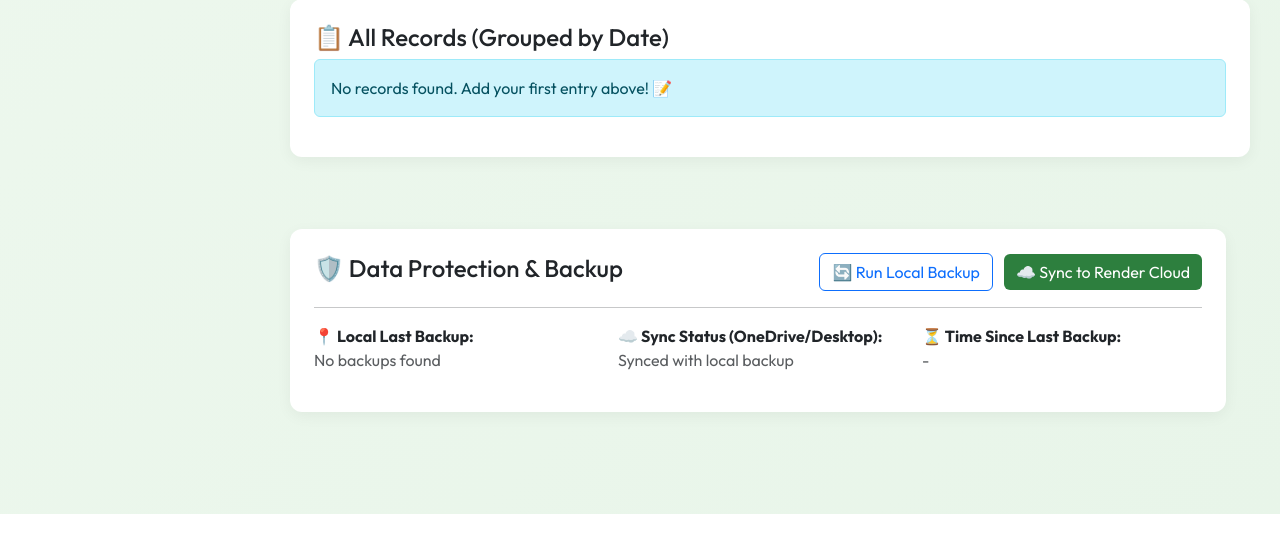
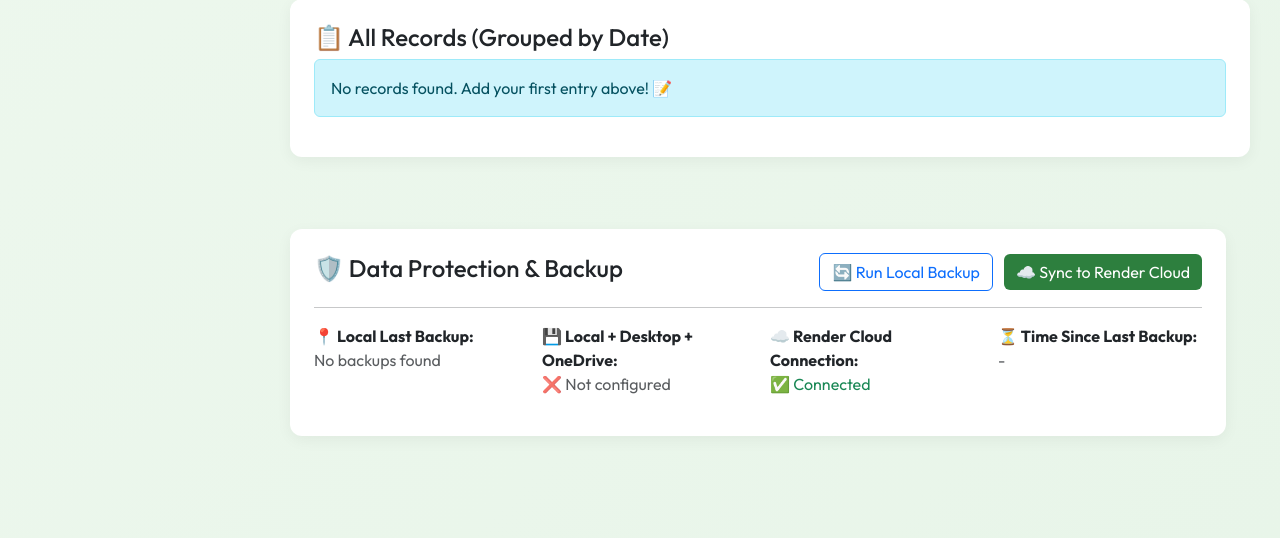
Before and after one commit to Bibekdka/Farmate, a Flask app: page /admin/dashboard in a window 1280 px wide. Shown: the part 1451-1989 px from the top of the page. Before the commit the page ends 1965 px from the top, so only its background shows below. Run offline with Flask 3, Linux system fonts and the light colour scheme; data that the repository does not hold is empty; some libraries are stand-ins or nearby versions.

Commit message:
Fix duplicate API routes, add Render connection GUI, fix migration script duplicate key bug

```diff
--- a/app.py
+++ b/app.py
@@ -957,14 +957,28 @@
 def admin_backup_status_api():
     """Return backup status for UI display"""
     try:
+        # Check Render Connection
+        render_connected = False
+        try:
+            from sqlalchemy import create_engine
+            # Use the environment DATABASE_URL or the hardcoded Render one if .env is commented
+            uri = os.environ.get('DATABASE_URL', 'postgresql+psycopg://farm_db_myec_user:hM3S5wGB5goEbmjqQV9c7dA9R4Y68Xxj@dpg-d7te7irrjlhs73apot60-a.virginia-postgres.render.com/farm_db_myec')
+            if "postgres" in uri:
+                uri = uri.replace("postgres://", "postgresql+psycopg://").replace("postgresql://", "postgresql+psycopg://").replace("postgresql+psycopg2://", "postgresql+psycopg://")
+            eng = create_engine(uri, connect_args={'connect_timeout': 3})
+            with eng.connect() as conn:
+                render_connected = True
+        except Exception as e:
+            render_connected = False
+
         backup_dir = Path('backups')
         if not backup_dir.exists():
-            return jsonify({'last_backup': None, 'status': 'no_backups'})
+            return jsonify({'last_backup': None, 'status': 'no_backups', 'render_connected': render_connected})
 
         # Find all backups
         all_backups = list(backup_dir.glob('*.db'))
         if not all_backups:
-            return jsonify({'last_backup': None, 'status': 'no_backups'})
+            return jsonify({'last_backup': None, 'status': 'no_backups', 'render_connected': render_connected})
 
         # Get the newest backup
         newest_backup = max(all_backups, key=lambda x: x.stat().st_mtime)
@@ -984,10 +998,11 @@
             'last_backup': last_backup_time.isoformat(),
             'backup_count': len(all_backups),
             'database': db_info,
-            'status': 'ok'
+            'status': 'ok',
+            'render_connected': render_connected
         })
     except Exception as e:
-        return jsonify({'error': str(e), 'status': 'error'})
+        return jsonify({'error': str(e), 'status': 'error', 'render_connected': False})
 
 @app.route('/admin/api/run_backup', methods=['POST'])
 def admin_run_manual_backup():
@@ -1111,36 +1126,7 @@
         return jsonify({'status': 'error', 'message': str(e)})
 
 
-@app.route('/admin/api/run_backup', methods=['POST'])
-def admin_run_backup():
-    try:
-        result = subprocess.run([sys.executable, 'backup_db.py'], capture_output=True, text=True)
-        if result.returncode == 0:
-            return jsonify({'status': 'success', 'log': result.stdout})
-        else:
-            return jsonify({'status': 'error', 'message': 'Backup script failed', 'log': result.stderr})
-    except Exception as e:
-        return jsonify({'status': 'error', 'message': str(e)})
 
-@app.route('/admin/api/backup_status')
-def admin_backup_status():
-    import json
-    backup_dir = Path('backups')
-    last_backup = None
-    if backup_dir.exists():
-        manifests = list(backup_dir.glob('manifest_*.json'))
-        if manifests:
-            latest = sorted(manifests, key=lambda x: x.stat().st_mtime, reverse=True)[0]
-            try:
-                with open(latest, 'r') as f:
-                    data = json.load(f)
-                    # Convert timestamp back to something JS can parse easily
-                    ts = data.get('timestamp', '')
-                    if ts:
-                        last_backup = datetime.datetime.strptime(ts, '%Y%m%d_%H%M%S').isoformat()
-            except:
-                pass
-    return jsonify({'last_backup': last_backup})
 
 @app.route('/admin/api/sync_to_render', methods=['POST'])
 def admin_sync_to_render():
--- a/templates/admin/dashboard.html
+++ b/templates/admin/dashboard.html
@@ -259,15 +259,19 @@
                 </div>
                 <hr>
                 <div class="row">
-                    <div class="col-md-4">
+                    <div class="col-md-3">
                         <strong>📍 Local Last Backup:</strong>
                         <p id="localBackupStatus" class="text-muted">Checking...</p>
                     </div>
-                    <div class="col-md-4">
-                        <strong>☁️ Sync Status (OneDrive/Desktop):</strong>
-                        <p id="syncStatus" class="text-muted">Synced with local backup</p>
+                    <div class="col-md-3">
+                        <strong>💾 Local + Desktop + OneDrive:</strong>
+                        <p id="syncStatus" class="text-muted">Checking...</p>
                     </div>
-                    <div class="col-md-4">
+                    <div class="col-md-3">
+                        <strong>☁️ Render Cloud Connection:</strong>
+                        <p id="renderStatus" class="text-muted">Checking...</p>
+                    </div>
+                    <div class="col-md-3">
                         <strong>⏳ Time Since Last Backup:</strong>
                         <p id="timeSinceBackup" class="text-muted">Calculating...</p>
                     </div>
@@ -387,10 +391,17 @@
                         else timeStr = `${diffMins} minutes ago`;
 
                         document.getElementById('timeSinceBackup').innerText = timeStr;
-                        document.getElementById('syncStatus').innerText = "✅ Processed via Backup Script";
+                        document.getElementById('syncStatus').innerHTML = "<span class='text-success'>✅ 3 Locations Active</span>";
                     } else {
                         document.getElementById('localBackupStatus').innerText = "No backups found";
                         document.getElementById('timeSinceBackup').innerText = "-";
+                        document.getElementById('syncStatus').innerText = "❌ Not configured";
+                    }
+
+                    if (data.render_connected) {
+                        document.getElementById('renderStatus').innerHTML = "<span class='text-success'>✅ Connected</span>";
+                    } else {
+                        document.getElementById('renderStatus').innerHTML = "<span class='text-danger'>❌ Disconnected</span>";
                     }
                 });
         }
```
